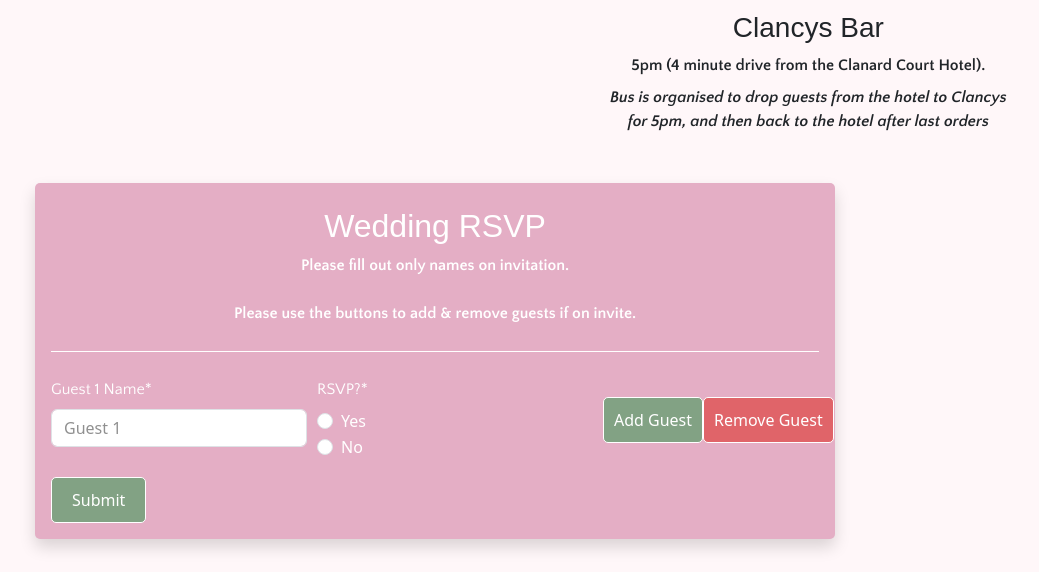
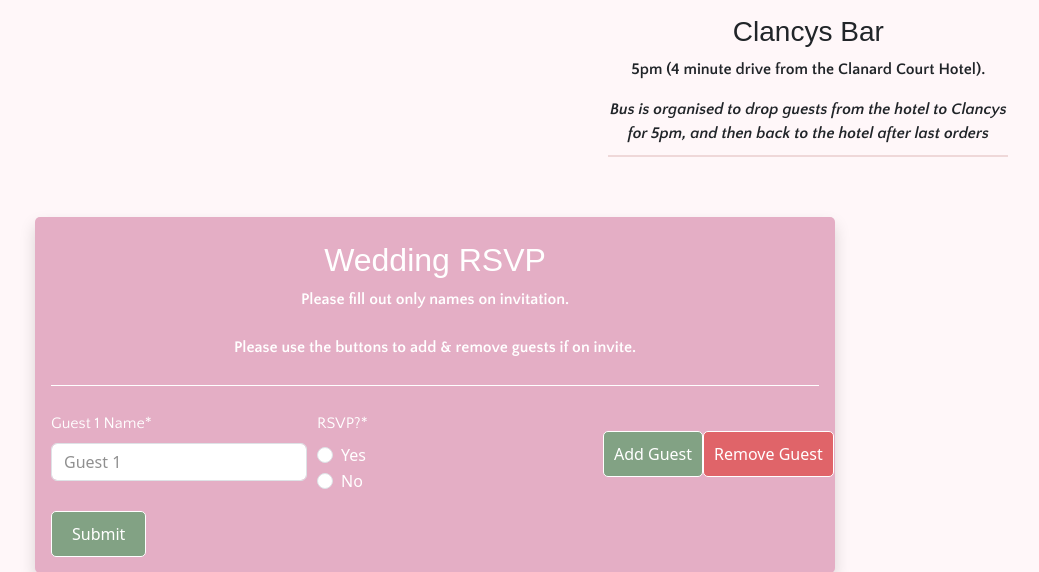
Before and after one commit to JamieT966/sarahandmick_wedding, a Django app: page / in a window 1280 px wide. Shown: the part 1650-2222 px from the top of the page, without its empty margins (205-1244 px from the left). Run offline with Django 4.2, Linux system fonts and the light colour scheme; data comes from the database, SQL or seed files in the repository; some libraries are stand-ins or nearby versions; some web fonts are replaced.

Commit message:
added line separators and fixed bug in form not allowing users to submit

```diff
--- a/rsvp/templates/index.html
+++ b/rsvp/templates/index.html
@@ -43,6 +43,8 @@
                 <p>Athy, Co. Kildare</p>
             </div>
 
+            <hr class="line-separator">
+
             <!-- Column 2 -->
             <div class="col-12 text-center">
                 <img src="https://res.cloudinary.com/drqe8p5dw/image/upload/v1721828147/Time_lzqdb1.png"
@@ -51,15 +53,20 @@
                 <p>1.30pm</p>
             </div>
 
+            <hr class="line-separator">
+
             <!-- Column 3 -->
             <div class="col-12 text-center day-two">
                 <img src="https://res.cloudinary.com/drqe8p5dw/image/upload/v1721828148/Day_2_qmjd7q.png"
                     alt="Day 2 icon" class="icon-img mb-3">
                 <h3>Clancys Bar</h3>
                 <p>5pm (4 minute drive from the Clanard Court Hotel).</p>
-                <p class="mb-0 mt-2"><i>Bus is organised to drop guests from the hotel to Clancys for 5pm,
+                <p class="mb-0 mt-3"><i>Bus is organised to drop guests from the hotel to Clancys for 5pm,
                     and then back to the hotel after last orders</i></p>
             </div>
+
+            <hr class="line-separator">
+
         </div>
     </div>
 </div>
@@ -253,16 +260,14 @@
 
 <script>
 document.addEventListener('DOMContentLoaded', function () {
-        // Function to handle showing and hiding additional details based on attendance
     function handleAttendanceChange(attendanceInputs, detailsElement, guestNumber) {
         attendanceInputs.forEach(input => {
             input.addEventListener('change', function () {
                 if (input.value === 'True' && input.checked) {
                     detailsElement.style.display = 'block';
-                        const attendingDay2Field = detailsElement.querySelector(`input[name="attending_day2_${guestNumber}"]`);
-                        if (attendingDay2Field) {
-                            attendingDay2Field.setAttribute('required', '');
-                        }
+                    detailsElement.querySelectorAll('input, select, textarea').forEach(field => {
+                        field.setAttribute('required', '');
+                    });
                 } else {
                     detailsElement.style.display = 'none';
                     detailsElement.querySelectorAll('input, select, textarea').forEach(field => {
@@ -273,7 +278,6 @@
         });
     }
 
-        // Setup attendance handling for each guest
     function setupGuestAttendance(guestNumber) {
         const willAttend = document.querySelectorAll(`input[name="will_attend_${guestNumber}"]`);
         const additionalDetails = document.querySelector(`.conditional-field-${guestNumber}`);
@@ -283,7 +287,6 @@
         }
     }
 
-        // Function to update labels with the guest's first name or a default name
     function updateGuestLabels(guestNumber, inputName = '') {
         const day2Label = document.querySelector(`#day2_label_${guestNumber}`);
         const dietaryLabel = document.querySelector(`#dietary_label_${guestNumber}`);
@@ -301,7 +304,6 @@
         }
     }
 
-        // Setup guest name change handling for each guest
     function setupGuestNameChange(guestNumber) {
         const nameInput = document.querySelector(`input[name="name_${guestNumber}"]`);
 
@@ -313,7 +315,6 @@
         updateGuestLabels(guestNumber);
     }
 
-        // This function checks if any guest has selected 'Yes' for attending and shows/hides the music request section.
     function updateMusicRequests() {
         const willAttendRadios = document.querySelectorAll('input[type=radio][name^="will_attend_"]');
         let anyoneAttending = false;
@@ -332,22 +333,18 @@
         }
     }
 
-        // Initialize all the guest-related listeners
     for (let i = 1; i <= 5; i++) {
         setupGuestAttendance(i);
         setupGuestNameChange(i);
     }
 
-        // Check attendance on initial load
     updateMusicRequests();
 
-        // Attach the event listeners to the 'will attend' radio buttons.
     const willAttendRadios = document.querySelectorAll('input[type=radio][name^="will_attend_"]');
     willAttendRadios.forEach(function (radio) {
         radio.addEventListener('change', updateMusicRequests);
     });
 
-        // Handling for adding/removing guests
     const guestSections = document.querySelectorAll('.guest');
     const addGuestButton = document.getElementById('addGuest');
     const removeGuestButton = document.getElementById('removeGuest');
@@ -374,24 +371,9 @@
         if (currentGuestCount > 0) {
             const lastVisibleSection = guestSections[currentGuestCount - 1];
 
-                // Reset the 'will attend' status and trigger change events to update dependent UI
-                const willAttendRadios = lastVisibleSection.querySelectorAll('input[type=radio][name^="will_attend_"]');
-                willAttendRadios.forEach(function (radio) {
-                    if (radio.checked) {
-                        radio.checked = false;
-                        radio.dispatchEvent(new Event('change', { 'bubbles': true }));
-                    }
-                });
-
-                // Hide the additional details for this guest since they're being removed
-                const additionalDetails = lastVisibleSection.querySelector('.conditional-fields');
-                if (additionalDetails) {
-                    additionalDetails.style.display = 'none';
-                    additionalDetails.querySelectorAll('input, select, textarea').forEach(field => {
-                        field.value = '';
+            lastVisibleSection.querySelectorAll('input, select, textarea').forEach(field => {
                 field.removeAttribute('required');
             });
-                }
 
             lastVisibleSection.style.display = 'none';
 
@@ -399,7 +381,6 @@
         }
     });
 
-        // Handling for adding guests
     addGuestButton.addEventListener('click', function (event) {
         event.preventDefault();
         const nextHiddenSection = getNextHiddenGuestSection();
@@ -428,7 +409,6 @@
 
 });
 
-
 </script>
 
 
--- a/static/css/style.css
+++ b/static/css/style.css
@@ -12,13 +12,14 @@
     --form_colour: #fff; */
 
     --je_green: #344F3F;
-    --je_pink: #E4AEC5;
+    --je_pink: #BF7D7D;
     --je_light_green: #82A284;
     --je_light_pink: #FFC4DD;
     --new_pink: #BF7D7D;
     --slight_pink_bg: #fff7f9;
     --font_colour: #212529;
     --form_colour: #fff;
+    --form-bg-color: #E4AEC5;
 
 }
 
@@ -234,13 +235,21 @@ p {
     border-right: none;
 }
 
+.line-separator {
+    border: none;
+    height: 2px;
+    background-color: var(--je_pink);
+    margin: 10px auto;
+    width: 75%;
+}
+
 .day-two p {
     width: 75%;
     margin: 0 auto;
 }
 
 .location-icon {
-    margin-top: 50px;
+    margin-top: 30px;
 }
 
 @media (max-width: 767.98px) {
@@ -294,7 +303,7 @@ p {
     max-width: 90%;
     border-radius: 5px;
     margin-top: 50px;
-    background-color: var(--je_pink);
+    background-color: var(--form-bg-color);
     color: var(--form_colour);
 }
 
```
Lines whose indentation alone changed are shown as unchanged.
